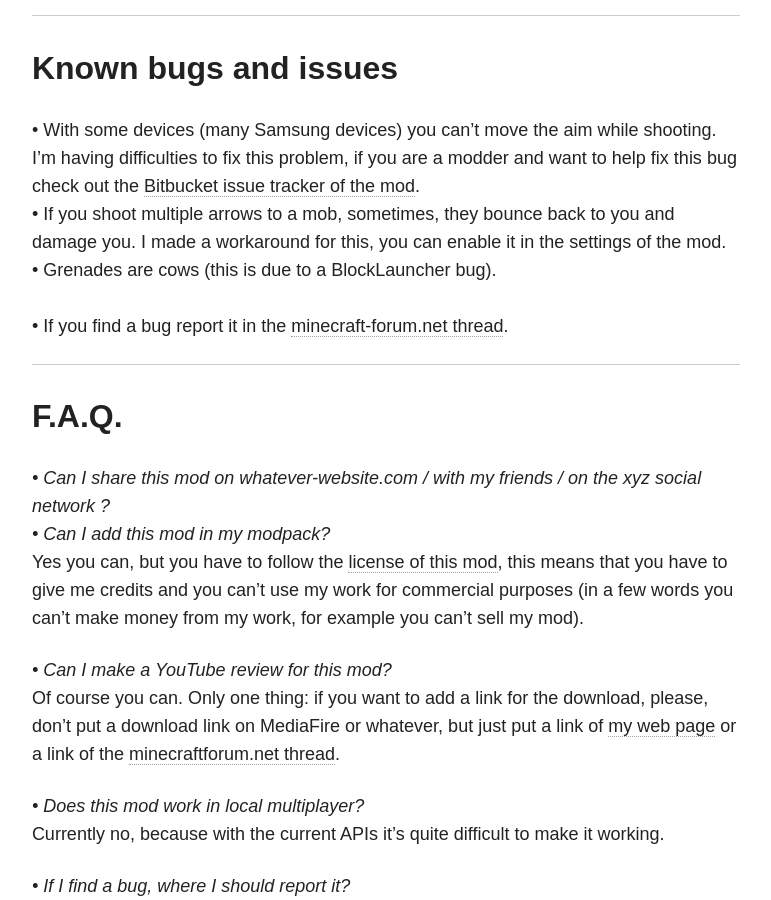
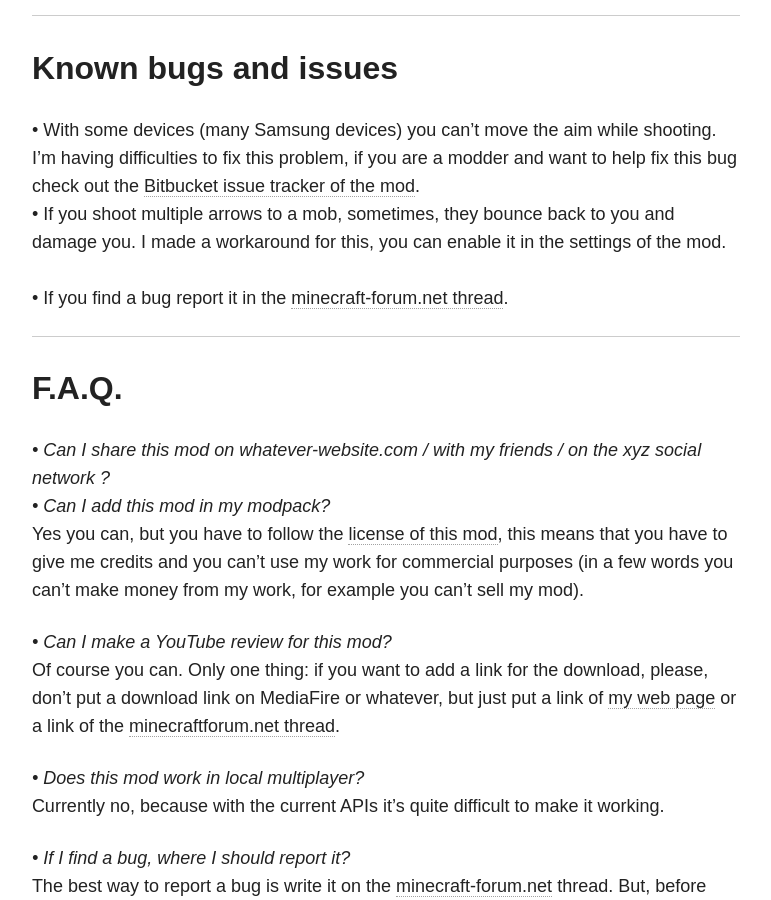
Before and after one commit to Desno365/Desno365.github.io, a Jekyll site: the page built from minecraft/desnoguns-mod/index.md, in a window 1280 px wide and 900 px high, scrolled down 14823 px. Shown: the whole window, without its empty margins (254-1025 px from the left). Built offline with Jekyll 4.4.1, drawn with Linux system fonts in a browser that asks for light colours; nearby versions of some CDN libraries; comment, search, counter and statistics services are not loaded.

Commit message:
Grenades = cows bug was fixed

```diff
--- a/minecraft/desnoguns-mod/index.md
+++ b/minecraft/desnoguns-mod/index.md
@@ -180,8 +180,7 @@
 ## Known bugs and issues
 
 • With some devices (many Samsung devices) you can't move the aim while shooting. I'm having difficulties to fix this problem, if you are a modder and want to help fix this bug check out the [Bitbucket issue tracker of the mod](https://bitbucket.org/Desno365/desnoguns-mod/issues).<br>
-• If you shoot multiple arrows to a mob, sometimes, they bounce back to you and damage you. I made a workaround for this, you can enable it in the settings of the mod.<br>
-• Grenades are cows (this is due to a BlockLauncher bug).<br><br>
+• If you shoot multiple arrows to a mob, sometimes, they bounce back to you and damage you. I made a workaround for this, you can enable it in the settings of the mod.<br><br>
 • If you find a bug report it in the [minecraft-forum.net thread][thread].
 
 ---
```
